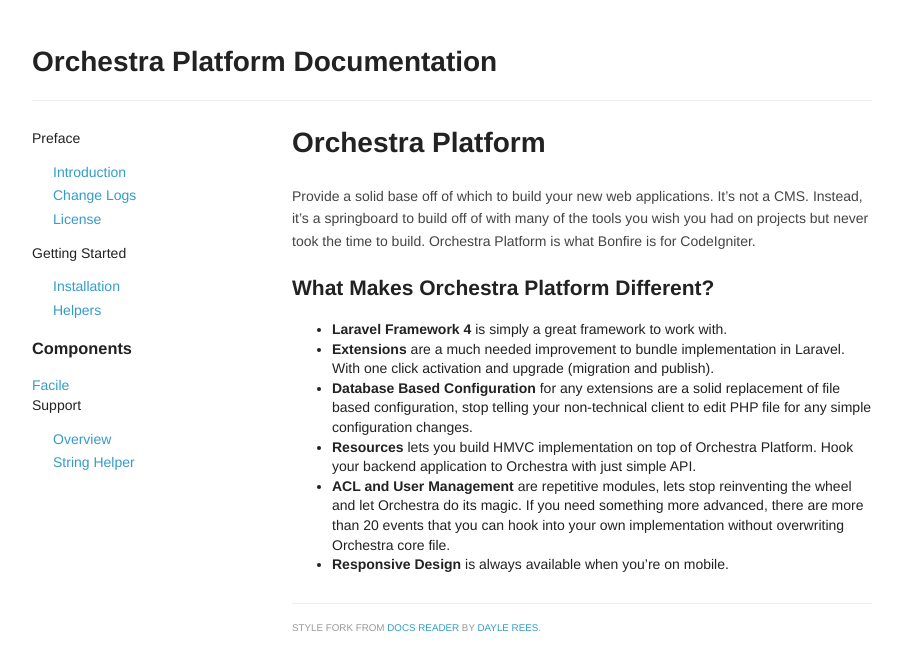
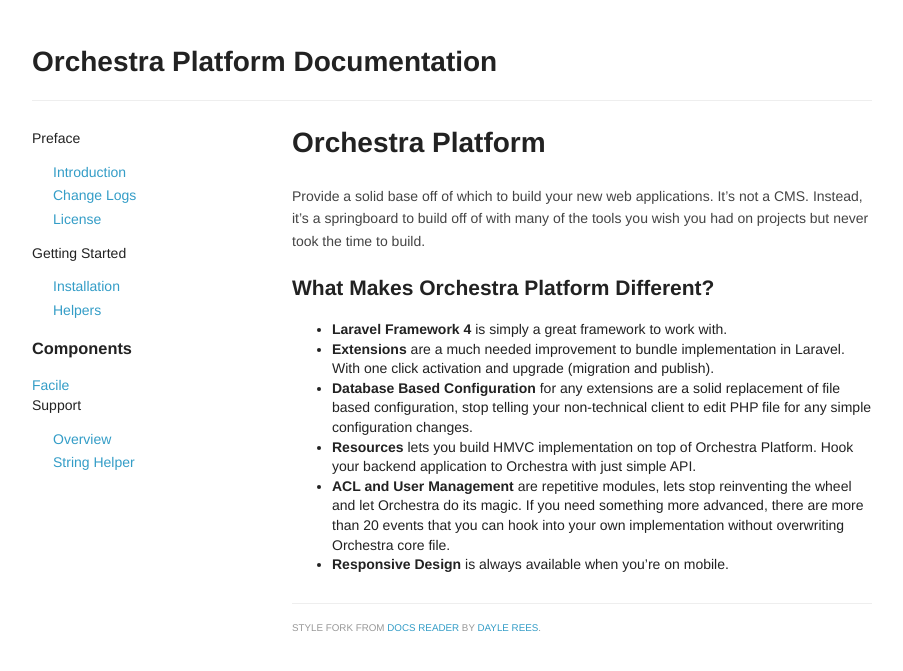
Before and after one commit to orchestral/docs, a Jekyll site: the page built from index.html, in a window 1280 px wide. Shown: the top 671 px of the page, without its empty margins (188-1091 px from the left). Built offline with Jekyll 4.4.1, drawn with Linux system fonts in a browser that asks for light colours; nearby versions of some CDN libraries; Markdown is read by kramdown in place of the engine named in the settings.

Commit message:
Remove note on Bonfire.
Signed-off-by: crynobone <crynobone@gmail.com>

```diff
--- a/_includes/welcome.md
+++ b/_includes/welcome.md
@@ -1,7 +1,7 @@
 Orchestra Platform
 ==============
 
-Provide a solid base off of which to build your new web applications. It's not a CMS. Instead, it's a springboard to build off of with many of the tools you wish you had on projects but never took the time to build. Orchestra Platform is what Bonfire is for CodeIgniter.
+Provide a solid base off of which to build your new web applications. It's not a CMS. Instead, it's a springboard to build off of with many of the tools you wish you had on projects but never took the time to build.
 
 ## What Makes Orchestra Platform Different?
 
```
